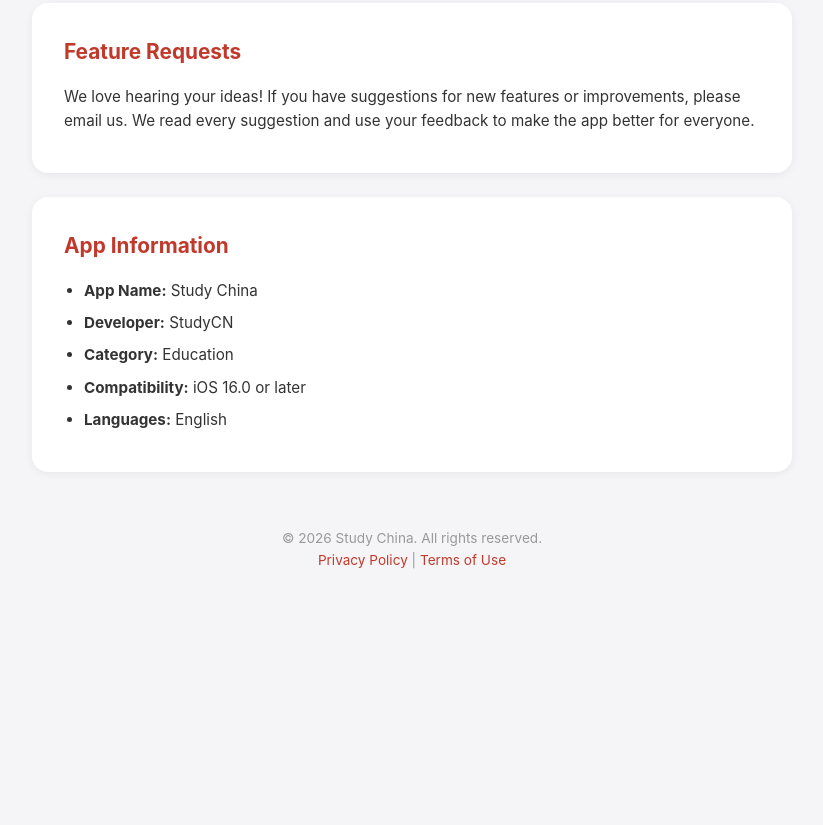
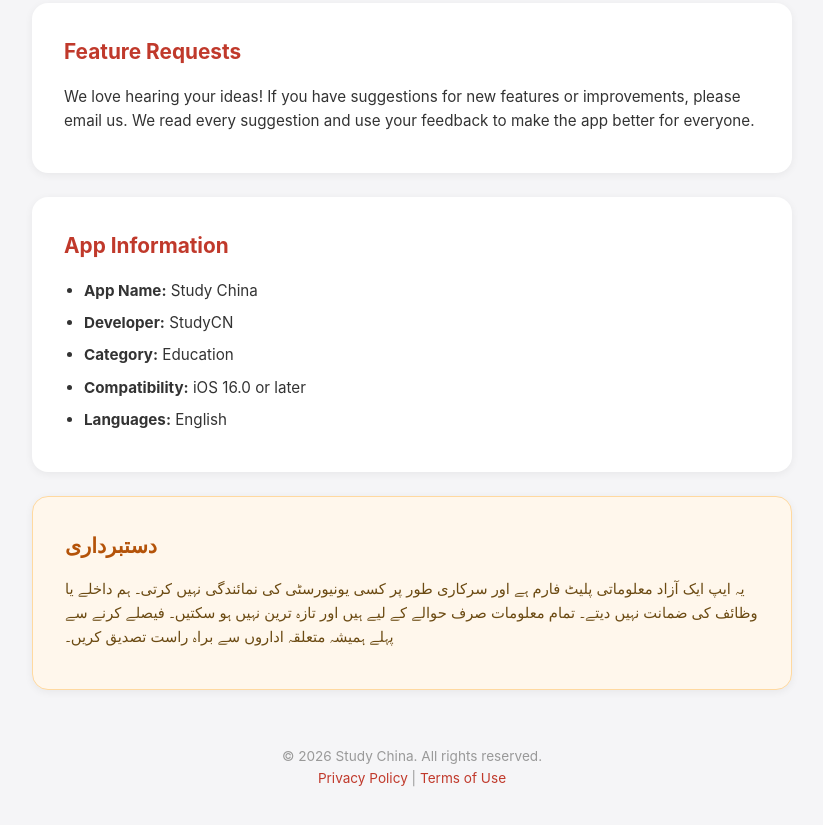
Before and after one commit to baigouda/urd-studycn-support, a plain HTML site: page support.html in a window 1280 px wide. Shown: the part 2371-3196 px from the top of the page, without its empty margins (228-1051 px from the left). Before the commit the page ends 3015 px from the top, so only its background shows below. Drawn offline with Linux system fonts and the light colour scheme.

Commit message:
Update content for App Store submission

```diff
--- a/support.html
+++ b/support.html
@@ -123,6 +123,12 @@
             </ul>
         </div>
 
+
+        <div class="card" style="background: #fff7ec; border: 1px solid #ffd9a0;">
+            <h2 style="color: #b45309;">دستبرداری</h2>
+            <p style="color: #6b4a12; font-size: 0.92em;">یہ ایپ ایک آزاد معلوماتی پلیٹ فارم ہے اور سرکاری طور پر کسی یونیورسٹی کی نمائندگی نہیں کرتی۔ ہم داخلے یا وظائف کی ضمانت نہیں دیتے۔ تمام معلومات صرف حوالے کے لیے ہیں اور تازہ ترین نہیں ہو سکتیں۔ فیصلے کرنے سے پہلے ہمیشہ متعلقہ اداروں سے براہ راست تصدیق کریں۔</p>
+        </div>
+
         <div class="footer">
             <p>&copy; 2026 Study China. All rights reserved.</p>
             <p><a href="privacy.html">Privacy Policy</a> | <a href="terms.html">Terms of Use</a></p>
```
Also changed, not shown: privacy.html (+1 -1 lines).
